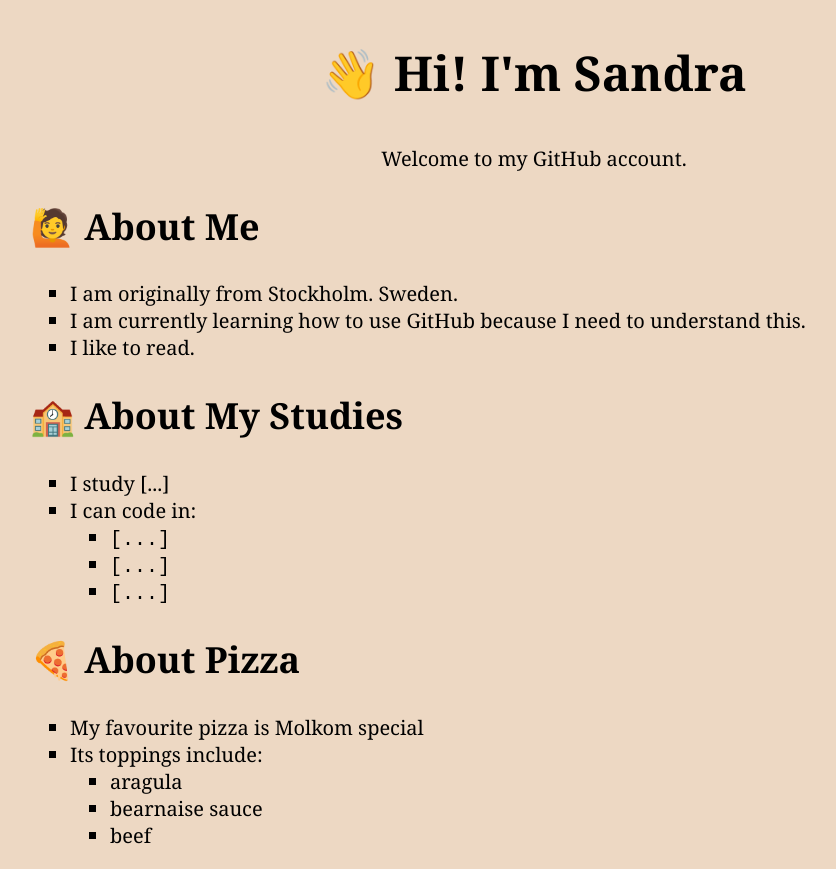
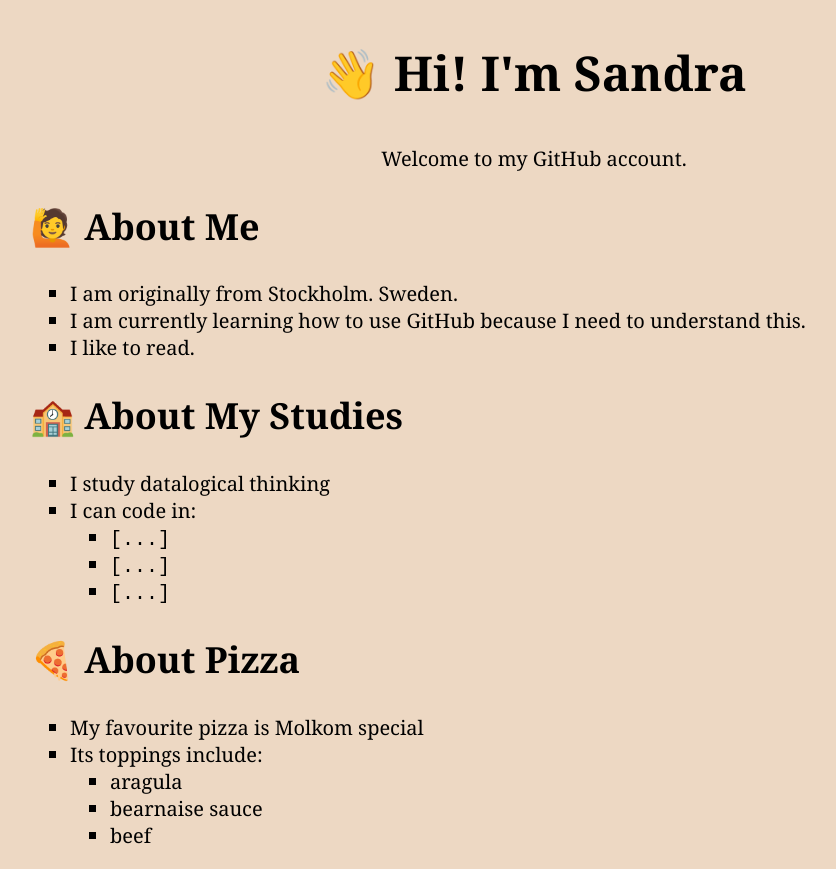
Before and after one commit to sandy592/test, a plain HTML site: page index.html in a window 1280 px wide. Shown: the whole page, without its empty margins (106-942 px from the left). Drawn offline with Linux system fonts and the light colour scheme.

Commit message:
another update

```diff
--- a/index.html
+++ b/index.html
@@ -23,7 +23,7 @@
         <article>
         <h2>&#127979; About My Studies </h2>
         <ul>
-            <li>I study [...]</li>
+            <li>I study datalogical thinking</li>
             <li>I can code in:
                 <ul>
                     <li><code>[...]</code></li>
```
